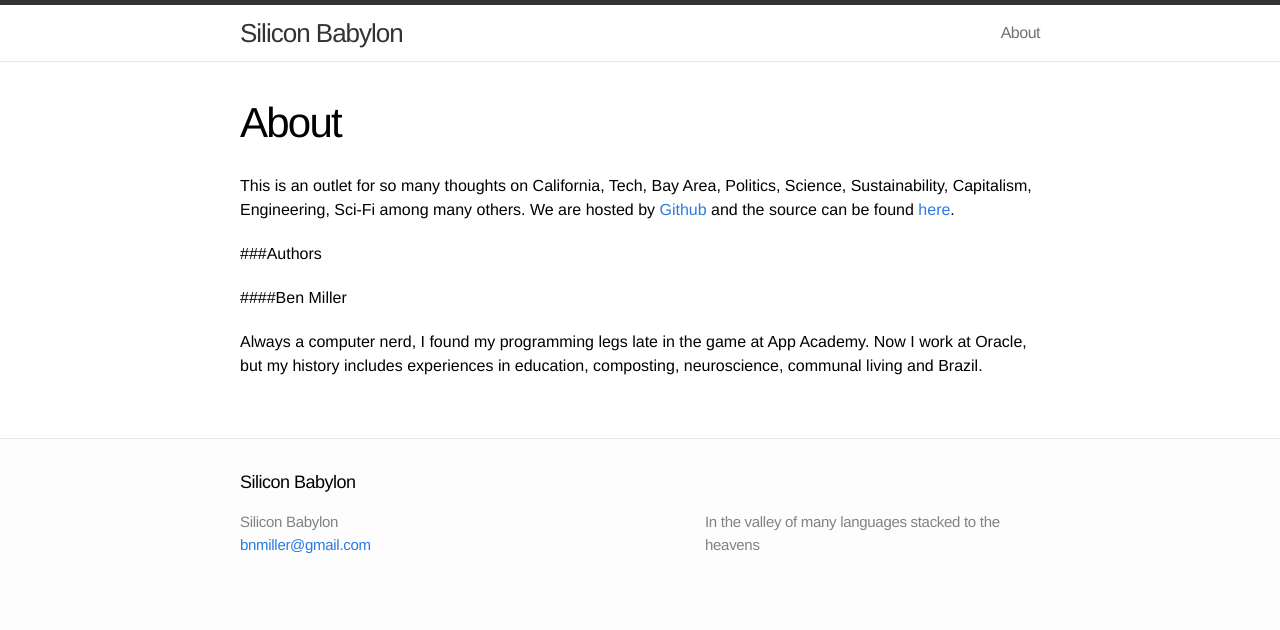
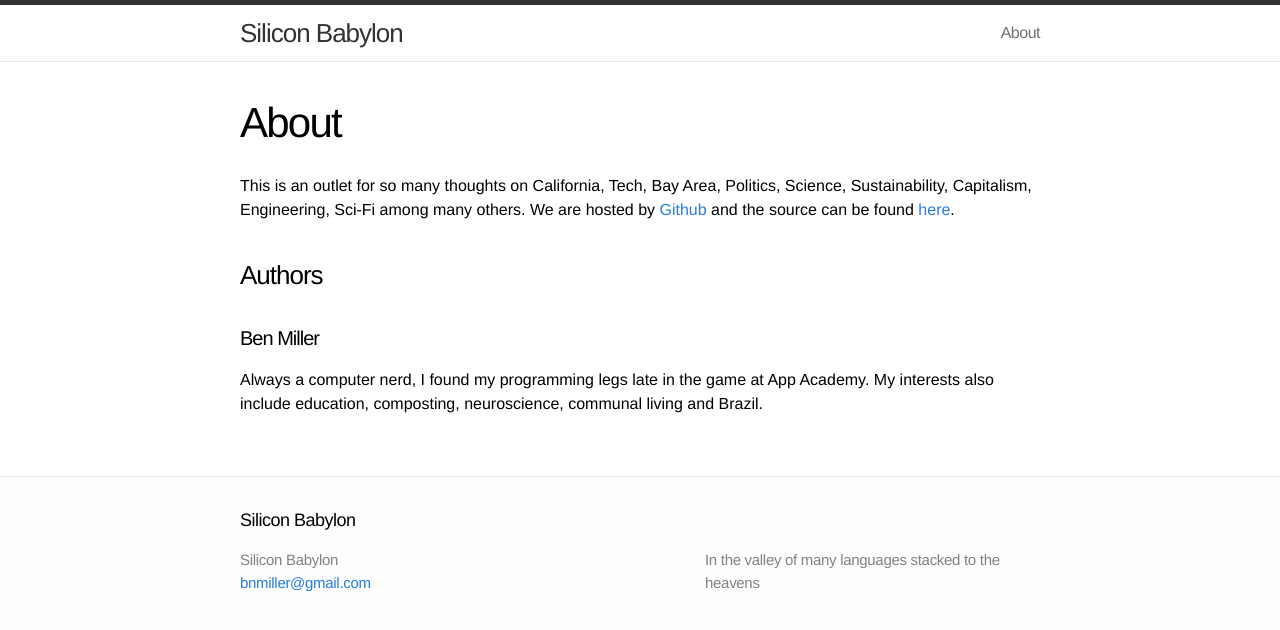
Before and after one commit to siliconbabylon/siliconbabylon.github.io, a Jekyll site: the page built from about.md, in a window 1280 px wide. Shown: the top 630 px of the page. Built offline with Jekyll 4.4.1, drawn with Linux system fonts in a browser that asks for light colours.

Commit message:
Update gemfile.lock and about

```diff
--- a/about.md
+++ b/about.md
@@ -7,8 +7,8 @@ permalink: /about/
 This is an outlet for so many thoughts on California, Tech, Bay Area, Politics, Science, Sustainability, Capitalism, Engineering, Sci-Fi among many others. We are hosted by [Github](http://github.com) and the source can be found [here](https://github.com/siliconbabylon/siliconbabylon.github.io).
 
 
-###Authors
+### Authors
 
-####Ben Miller
+#### Ben Miller
 
-Always a computer nerd, I found my programming legs late in the game at App Academy. Now I work at Oracle, but my history includes experiences in education, composting, neuroscience, communal living and Brazil.
+Always a computer nerd, I found my programming legs late in the game at App Academy. My interests also include education, composting, neuroscience, communal living and Brazil.
```
Also changed, not shown: Gemfile.lock.
